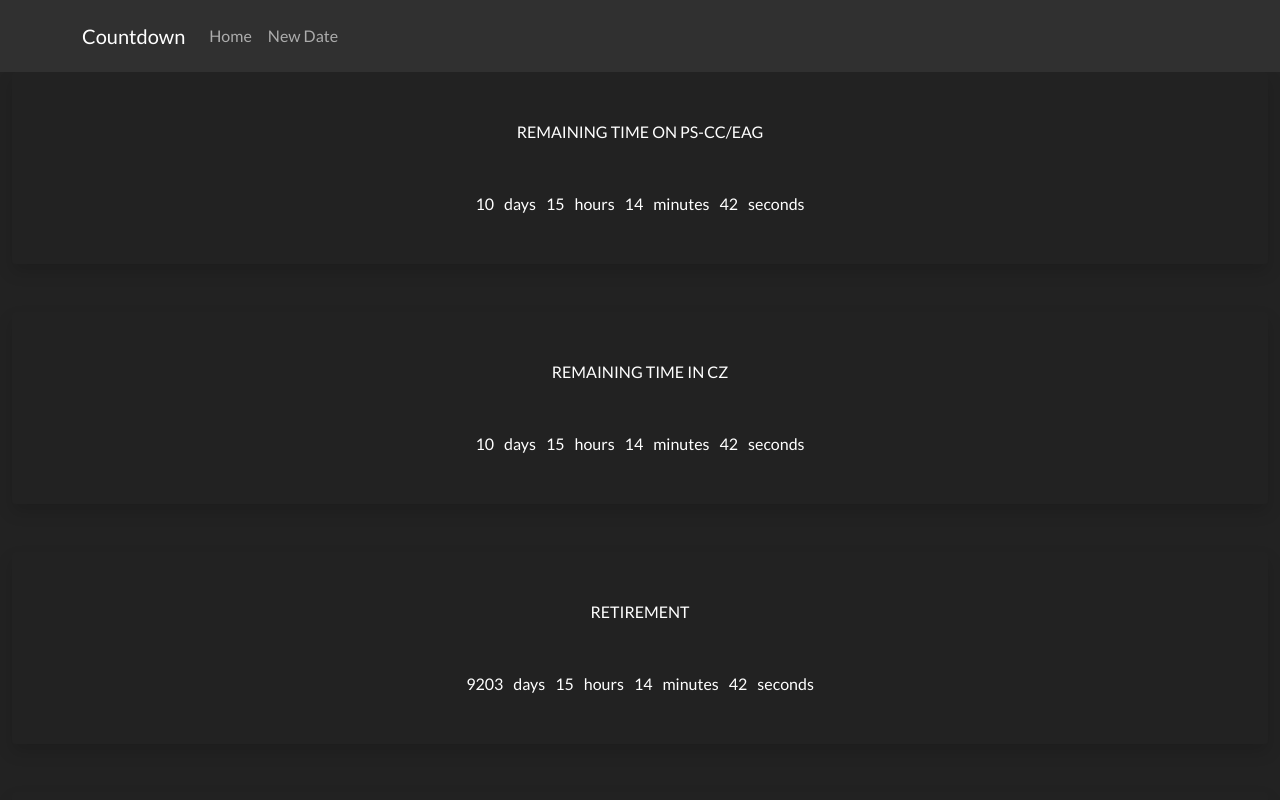
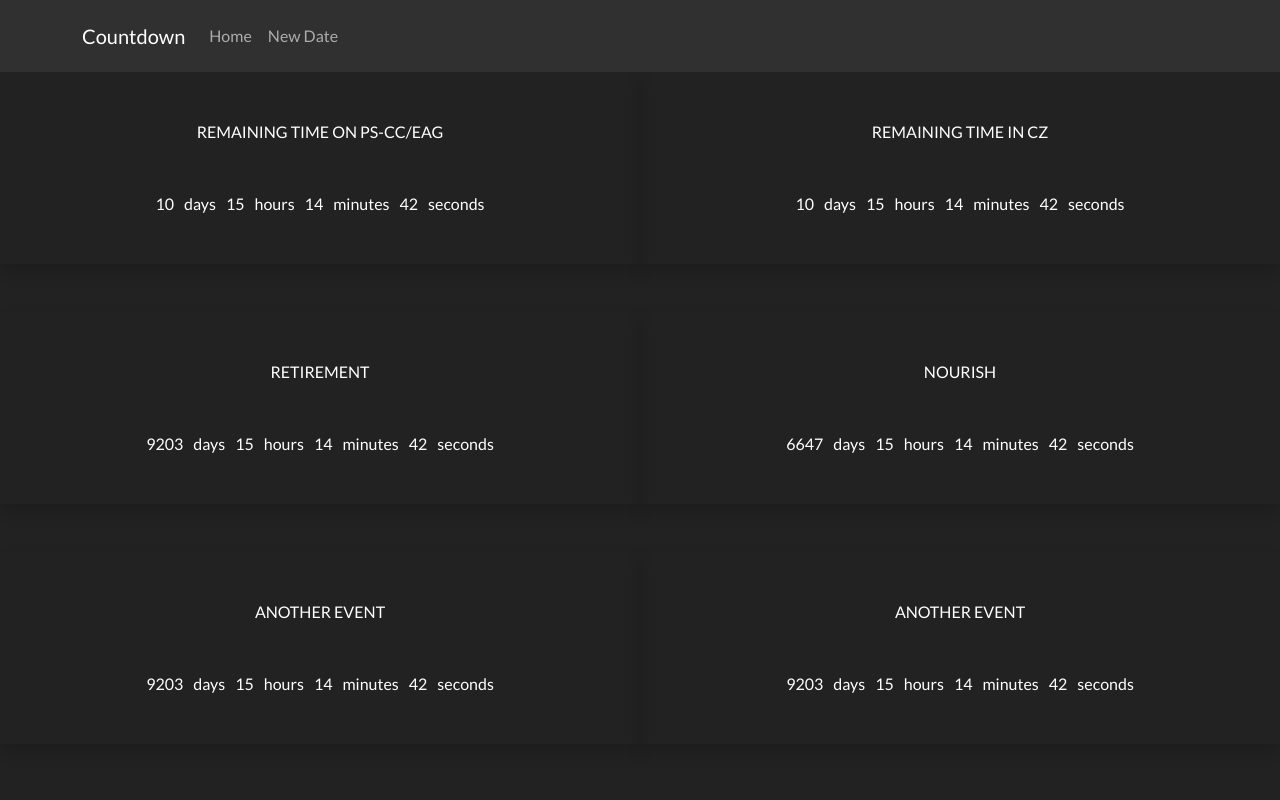
Before and after one commit to miv-1/Countdown, a React (Create React App) app: page / in a window 1280 px wide. Shown: the top 800 px of the page. Built offline with nearby package versions, Linux system fonts and the light colour scheme.

Commit message:
grid update

```diff
--- a/src/App.js
+++ b/src/App.js
@@ -18,7 +18,8 @@ function App() {
   <div>
       <Header/>
        <div className="container-fluid">
-           <div className="rounded bg-gradient-1 text-white shadow p-5 text-center mb-5">
+           <div className='row'>
+           <div className="col rounded bg-gradient-1 text-white shadow p-5 text-center mb-5">
                <p className="mb-4 font-weight-bold text-uppercase">Remaining time on PS-CC/EAG</p>
                <div id="clock-b" className="countdown-circles d-flex flex-wrap justify-content-center pt-4">
                    <CountdownTimer
@@ -28,7 +29,7 @@ function App() {
 
             </div>
 
-           <div className="rounded bg-gradient-1 text-white shadow p-5 text-center mb-5">
+           <div className="col rounded bg-gradient-1 text-white shadow p-5 text-center mb-5">
                <p className="mb-4 font-weight-bold text-uppercase">Remaining time in CZ</p>
                <div id="clock-b" className="countdown-circles d-flex flex-wrap justify-content-center pt-4">
                    <CountdownTimer
@@ -37,7 +38,7 @@ function App() {
 
 
            </div>
-           <div className="rounded bg-gradient-1 text-white shadow p-5 text-center mb-5">
+           <div className="col rounded bg-gradient-1 text-white shadow p-5 text-center mb-5">
                <p className="mb-4 font-weight-bold text-uppercase">Retirement</p>
                <div id="clock-b" className="countdown-circles d-flex flex-wrap justify-content-center pt-4">
                    <CountdownTimer
@@ -46,7 +47,7 @@ function App() {
 
 
            </div>
-           <div className="rounded bg-gradient-1 text-white shadow p-5 text-center mb-5">
+           <div className="col rounded bg-gradient-1 text-white shadow p-5 text-center mb-5">
                <p className="mb-4 font-weight-bold text-uppercase">Nourish </p>
                <div id="clock-b" className="countdown-circles d-flex flex-wrap justify-content-center pt-4">
                    <CountdownTimer
@@ -55,7 +56,7 @@ function App() {
 
 
            </div>
-           <div className="rounded bg-gradient-1 text-white shadow p-5 text-center mb-5">
+           <div className="col rounded bg-gradient-1 text-white shadow p-5 text-center mb-5">
                <p className="mb-4 font-weight-bold text-uppercase">another event</p>
                <div id="clock-b" className="countdown-circles d-flex flex-wrap justify-content-center pt-4">
                    <CountdownTimer
@@ -64,7 +65,7 @@ function App() {
 
 
            </div>
-           <div className="rounded bg-gradient-1 text-white shadow p-5 text-center mb-5">
+           <div className="col rounded bg-gradient-1 text-white shadow p-5 text-center mb-5">
                <p className="mb-4 font-weight-bold text-uppercase">another event</p>
                <div id="clock-b" className="countdown-circles d-flex flex-wrap justify-content-center pt-4">
                    <CountdownTimer
@@ -73,6 +74,8 @@ function App() {
 
 
            </div>
+
+       </div>
        </div>
       <Footer/>
   </div>
```
